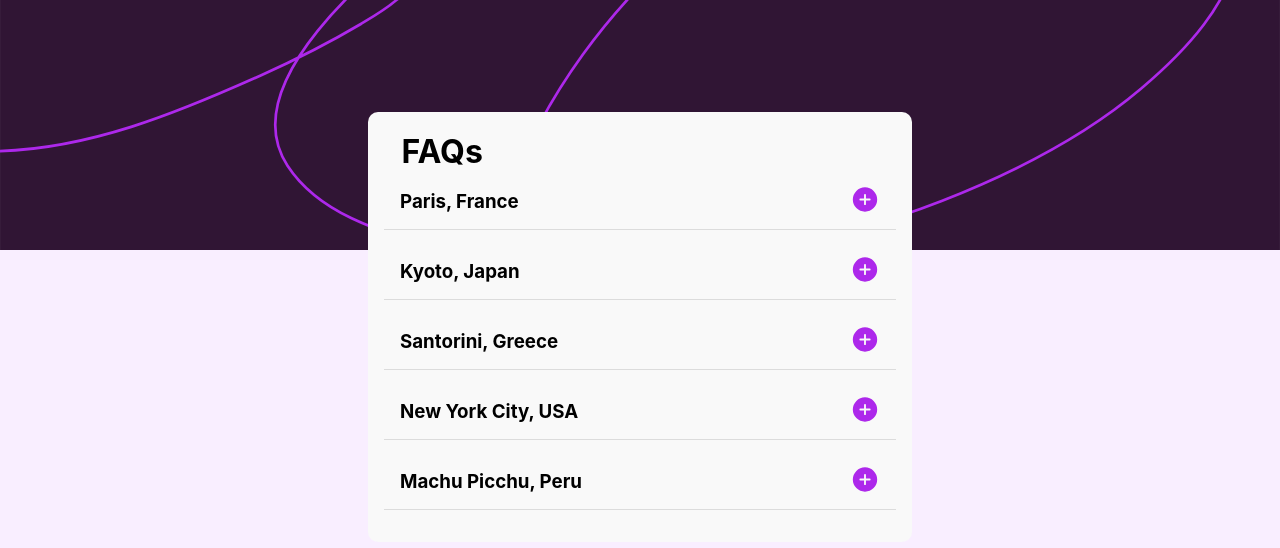
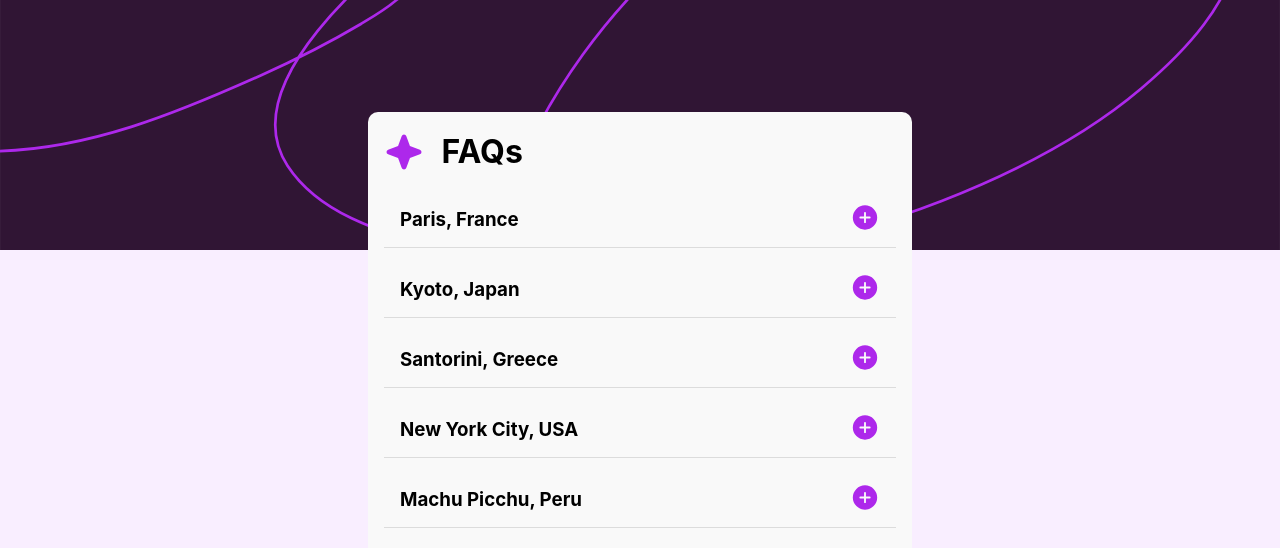
Before and after one commit to daltobello/faq-accordion, a React (Vite) app: page / in a window 1280 px wide. Shown: the top 548 px of the page. Built offline with nearby package versions, Linux system fonts and the light colour scheme.

Commit message:
Remove header component

```diff
--- a/src/components/App/App.jsx
+++ b/src/components/App/App.jsx
@@ -1,18 +1,19 @@
-import { useState } from 'react';
-import accordionData from '../../AccordionData/AccordionData';
-import AccordionCard from '../AccordionCard/AccordionCard';
-import './App.css';
-// import Header from '../Header/Header';
+import { useState } from "react";
+import accordionData from "../../AccordionData/AccordionData";
+import AccordionCard from "../AccordionCard/AccordionCard";
+import "./App.css";
 
 function App() {
   const [accordionFacts, setAccordionFacts] = useState(accordionData);
 
   return (
-    <div className="app">
-      {/* <Header /> */}
-      <div className="accordion-wrapper">
-        <div className="accordion">
-          <h1 className="faqs-heading">FAQs</h1>
+    <div className='app'>
+      <div className='accordion-wrapper'>
+        <div className='accordion'>
+          <div className="title-wrapper">
+            <img src='src/assets/images/icon-star.svg' alt='star icon' />
+            <h1 className='faqs-heading'>FAQs</h1>
+          </div>
           {accordionFacts.map(({ title, content }) => (
             <AccordionCard title={title} content={content} />
           ))}
```
